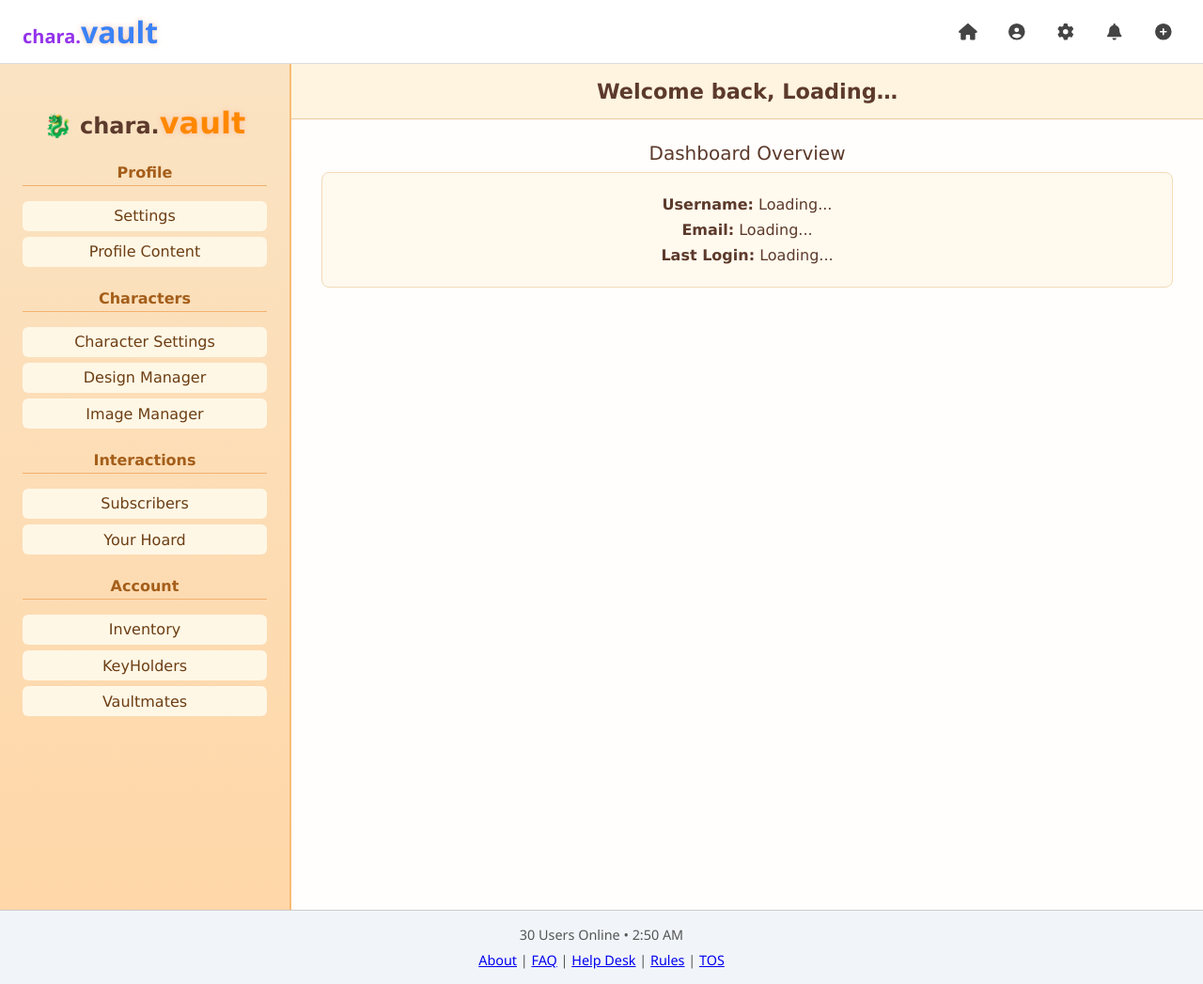
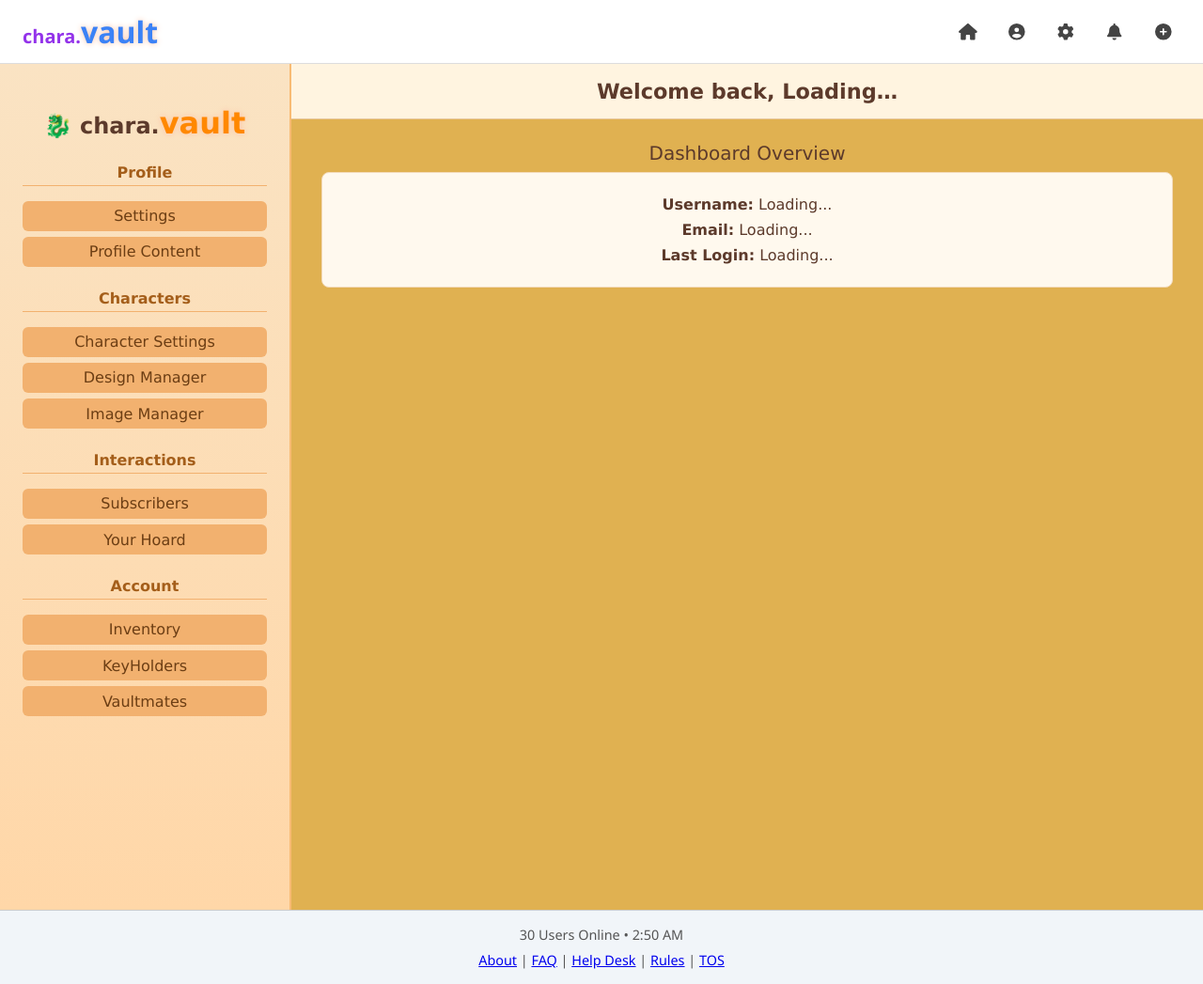
Before and after one commit to gummygyaru/charavault, a Jekyll site: the page built from dashboard/dashboard.html, in a window 1280 px wide. Shown: the whole page at 94% size. Built offline with Jekyll 4.4.1, drawn with Linux system fonts in a browser that asks for light colours; comment, search, counter and statistics services are not loaded.

Commit message:
Update dashboard.html

```diff
--- a/dashboard/dashboard.html
+++ b/dashboard/dashboard.html
@@ -46,7 +46,7 @@ title: Dashboard
     aside.sidebar a {
       display: block;
       padding: 0.4rem 0.6rem;
-      background: #fff7e6;
+      background: #f2b16f;
       border-radius: 6px;
       color: #6c3e14;
       text-decoration: none;
@@ -74,7 +74,7 @@ title: Dashboard
 
     .content-panel {
       flex: 1;
-      background: #fffefc;
+      background: #e0b151;
       display: flex;
       flex-direction: column;
       overflow-y: auto;
```
